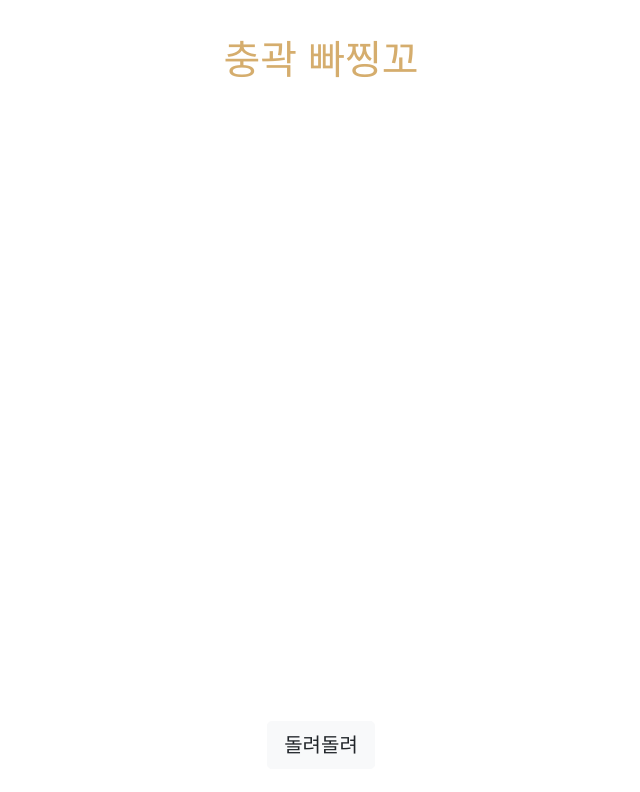
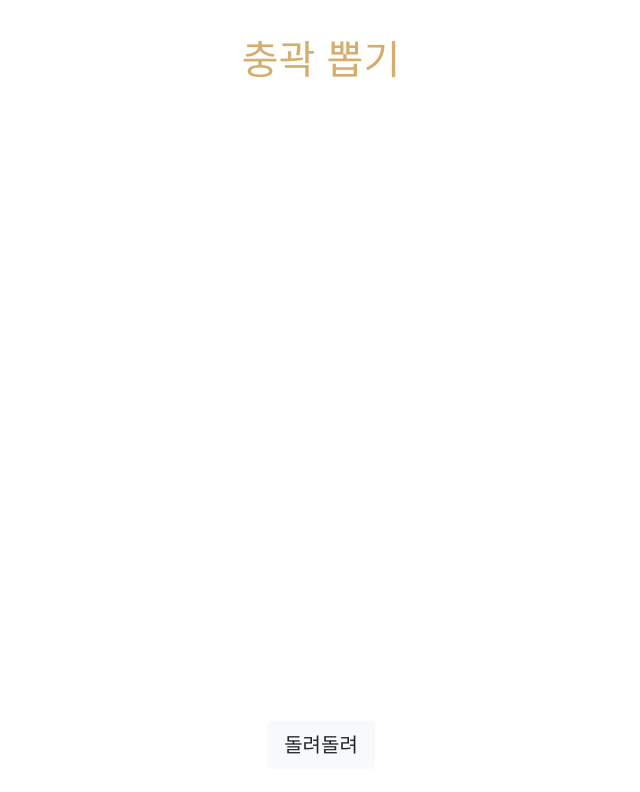
Before and after one commit to chh1025/2023CBSHRoulette, a plain HTML site: page index.html in a window 1280 px wide. Shown: the whole page, without its empty margins (319-959 px from the left). Drawn offline with nearby package versions, Linux system fonts and the light colour scheme.

Commit message:
Update index.html

```diff
--- a/index.html
+++ b/index.html
@@ -1 +1 @@
-<!doctype html><html><head><title>CBSH Roulette</title><link rel="stylesheet" href="https://unpkg.com/bootstrap@5.2.3/dist/css/bootstrap-reboot.min.css"/><link rel="stylesheet" href="https://cdn.jsdelivr.net/npm/bootstrap@4.0.0/dist/css/bootstrap.min.css" integrity="sha384-Gn5384xqQ1aoWXA+058RXPxPg6fy4IWvTNh0E263XmFcJlSAwiGgFAW/dAiS6JXm" crossorigin="anonymous"><script defer="defer" src="bundle.02661c9983a9cb8d8d3a.js"></script><link href="main.e13e775508cb7e9d5a6b.css" rel="stylesheet"></head><body><script src="https://code.jquery.com/jquery-3.2.1.slim.min.js" integrity="sha384-KJ3o2DKtIkvYIK3UENzmM7KCkRr/rE9/Qpg6aAZGJwFDMVNA/GpGFF93hXpG5KkN" crossorigin="anonymous"></script><script src="https://cdn.jsdelivr.net/npm/popper.js@1.12.9/dist/umd/popper.min.js" integrity="sha384-ApNbgh9B+Y1QKtv3Rn7W3mgPxhU9K/ScQsAP7hUibX39j7fakFPskvXusvfa0b4Q" crossorigin="anonymous"></script><script src="https://cdn.jsdelivr.net/npm/bootstrap@4.0.0/dist/js/bootstrap.min.js" integrity="sha384-JZR6Spejh4U02d8jOt6vLEHfe/JQGiRRSQQxSfFWpi1MquVdAyjUar5+76PVCmYl" crossorigin="anonymous"></script><div id="slot"><div id="jackpot">충곽 빠찡꼬</div><div id="reels"><div class="reel"></div><div class="reel"></div><div class="reel"></div><div class="reel"></div><div class="reel"></div></div><div id="controls" style="text-align:center"><button id="spin" style="margin-left:auto; margin-right:auto;" class="btn btn-light btn-lg">돌려돌려</button></div></div></body></html>
+<!doctype html><html><head><title>CBSH Roulette</title><link rel="stylesheet" href="https://unpkg.com/bootstrap@5.2.3/dist/css/bootstrap-reboot.min.css"/><link rel="stylesheet" href="https://cdn.jsdelivr.net/npm/bootstrap@4.0.0/dist/css/bootstrap.min.css" integrity="sha384-Gn5384xqQ1aoWXA+058RXPxPg6fy4IWvTNh0E263XmFcJlSAwiGgFAW/dAiS6JXm" crossorigin="anonymous"><script defer="defer" src="bundle.02661c9983a9cb8d8d3a.js"></script><link href="main.e13e775508cb7e9d5a6b.css" rel="stylesheet"></head><body><script src="https://code.jquery.com/jquery-3.2.1.slim.min.js" integrity="sha384-KJ3o2DKtIkvYIK3UENzmM7KCkRr/rE9/Qpg6aAZGJwFDMVNA/GpGFF93hXpG5KkN" crossorigin="anonymous"></script><script src="https://cdn.jsdelivr.net/npm/popper.js@1.12.9/dist/umd/popper.min.js" integrity="sha384-ApNbgh9B+Y1QKtv3Rn7W3mgPxhU9K/ScQsAP7hUibX39j7fakFPskvXusvfa0b4Q" crossorigin="anonymous"></script><script src="https://cdn.jsdelivr.net/npm/bootstrap@4.0.0/dist/js/bootstrap.min.js" integrity="sha384-JZR6Spejh4U02d8jOt6vLEHfe/JQGiRRSQQxSfFWpi1MquVdAyjUar5+76PVCmYl" crossorigin="anonymous"></script><div id="slot"><div id="jackpot">충곽 뽑기</div><div id="reels"><div class="reel"></div><div class="reel"></div><div class="reel"></div><div class="reel"></div><div class="reel"></div></div><div id="controls" style="text-align:center"><button id="spin" style="margin-left:auto; margin-right:auto;" class="btn btn-light btn-lg">돌려돌려</button></div></div></body></html>
```
